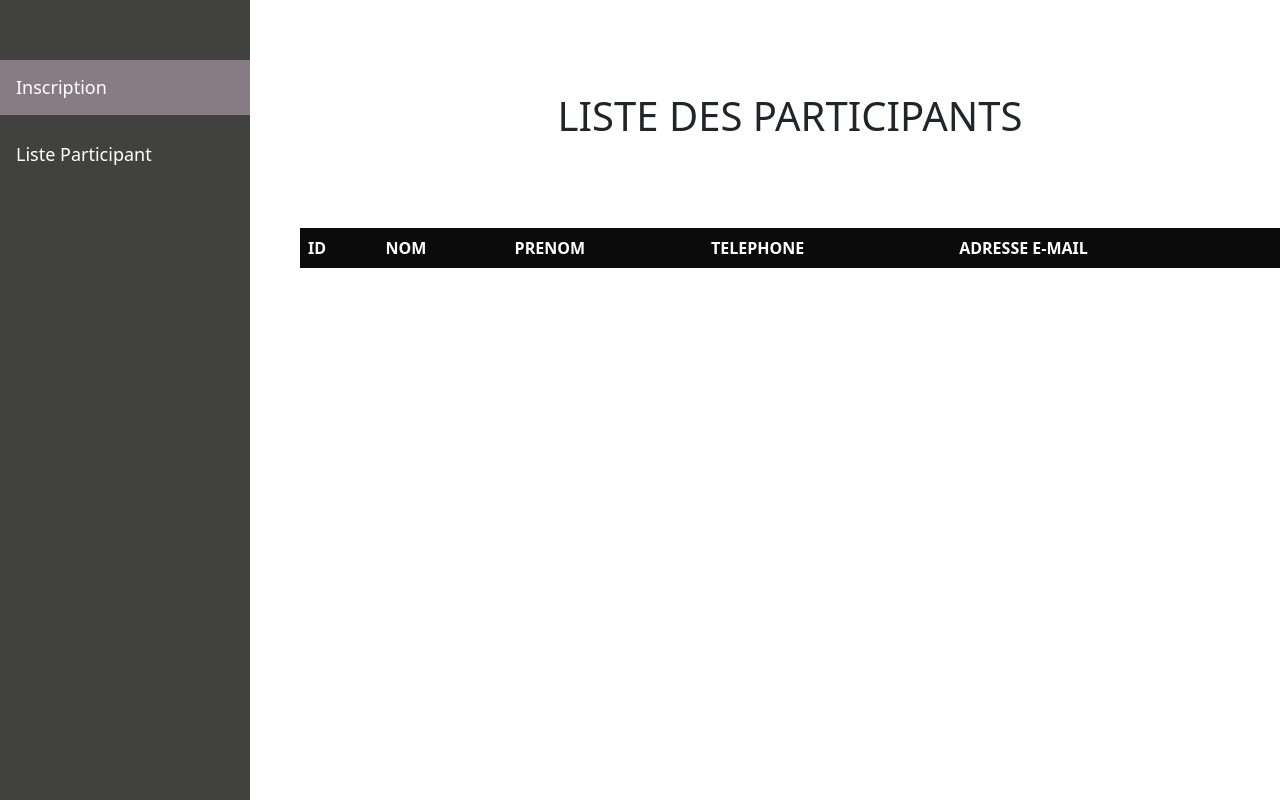
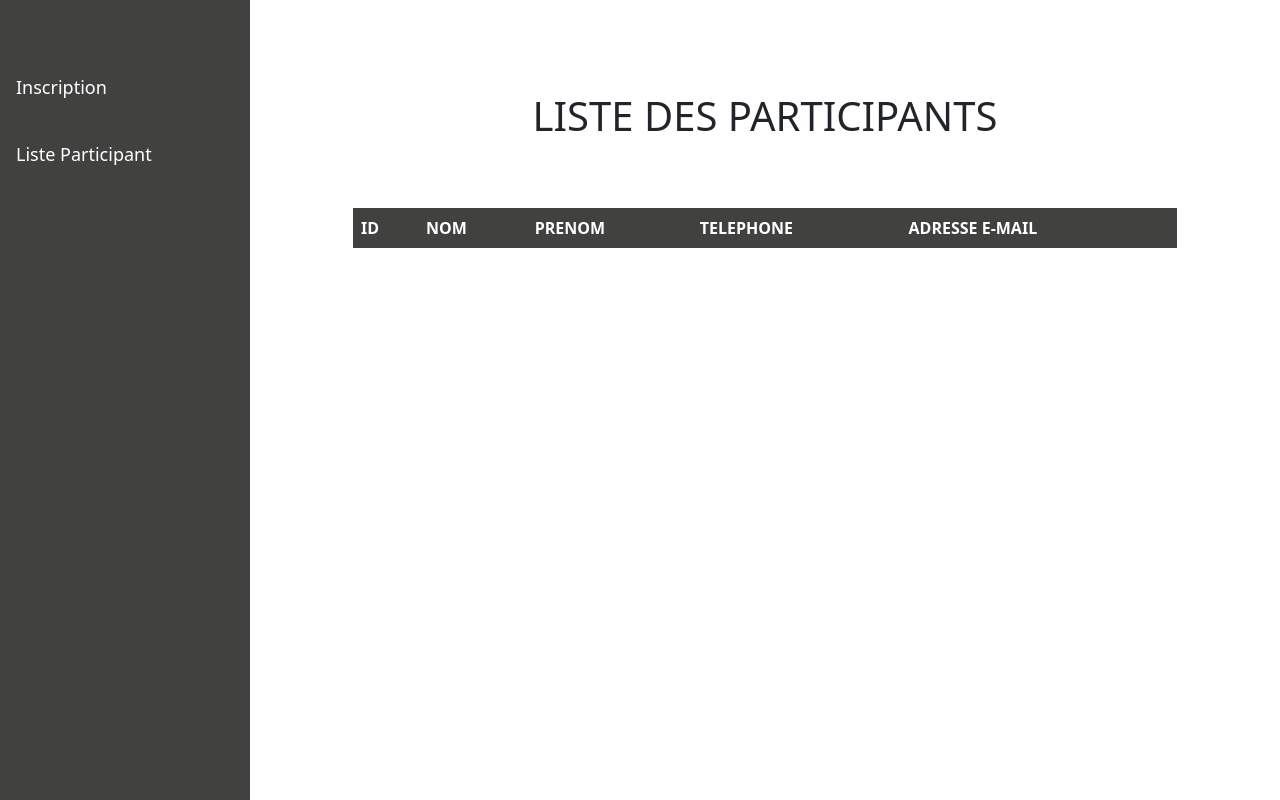
Before and after one commit to Tryphene/application, a PHP site: page /affichage.html in a window 1280 px wide. Run offline with PHP 8.4, Linux system fonts and the light colour scheme; lists and menus that the app fills with data are empty.

Commit message:
Fichier Frontend

```diff
--- a/affichage.html
+++ b/affichage.html
@@ -20,7 +20,6 @@
     <div class="content">
       <div class="esp">
         <h1>LISTE DES PARTICIPANTS</h1>
-        <span id="span"></span>
       </div>
       <div class="con">
         <table id="myTable">
@@ -34,6 +33,10 @@
           <!-- <tr id="ligne"></tr> -->
         </table>
       </div>
+
+      <div class="esp">
+        <span><i id="null"></i></span>
+      </div>
     </div>
 
     <script src="https://cdn.jsdelivr.net/npm/axios/dist/axios.min.js"></script>
--- a/affichage.js
+++ b/affichage.js
@@ -1,3 +1,5 @@
+var span = document.getElementById("null");
+
 function addRow() {
   var table = document.getElementById("myTable");
   var newRow = table.insertRow();
@@ -14,7 +16,11 @@ axios
   .then(function (response) {
     const responseData = response.data;
     datas = responseData.results.participant;
+    count = responseData.results.nbParticipant;
     // console.log(datas);
+    if (count == 0) {
+      span.innerText = "Aucun participant n'a été enregistré ! ☹️";
+    } else {
       datas.map((data) => {
         myTable.innerHTML += `<tr>
         <td>${data.id}</td>
@@ -24,8 +30,8 @@ axios
         <td>${data.mail}</td>
         </tr>`;
       });
+    }
   })
   .catch(function (error) {
-    // Traitement de l'erreur
     console.error(error);
   });
--- a/index.js
+++ b/index.js
@@ -10,7 +10,6 @@ var menus = [
 ];
 
 var select = 0;
-// console.log(select);
 
 var ul = document.getElementById("ul");
 var sidebar = document.getElementById("sidebar");
@@ -22,11 +21,14 @@ var telephone = document.getElementById("telephone");
 var span = document.getElementById("span");
 
 function maFonction(index) {
+  var select = 0;
   select = index;
+  localStorage.setItem("select", select);
   console.log(select);
 }
 
 function maFonction2(k) {
+  var select = localStorage.getItem("select");
   menus.map((menu, index) => {
     k.innerHTML += `<a class="${
       select == index ? "nav-link ac" : "nav-link"
@@ -36,21 +38,6 @@ function maFonction2(k) {
 
 maFonction2(sidebar);
 maFonction2(nav);
-
-// var datas = {
-//   nom: nom.value,
-//   prenom: prenom.value,
-//   telephone: telephone.value,
-//   mail: mail.value,
-// };
-
-var datas = new FormData();
-datas.append("nom", nom.value);
-datas.append("prenom", prenom.value);
-datas.append("telephone", telephone.value);
-datas.append("mail", mail.value);
-
-var t;
 
 function enregistrement() {
   var datas = new FormData();
@@ -67,7 +54,6 @@ function enregistrement() {
       console.log(telephone.value);
       console.log(mail.value);
 
-      t = response.data.message;
       nom.value = null;
       prenom.value = null;
       mail.value = null;
--- a/style.css
+++ b/style.css
@@ -45,7 +45,7 @@
   }
 
   table {
-      width: 100%;
+      width: 80%;
       border-collapse: collapse;
       margin-bottom: 20px;
     }
@@ -57,12 +57,12 @@
     }
 
     th {
-      background-color: #0b0b0b;
+      background-color: rgb(65, 66, 64);
       color: white;
     }
 
     .content {
-        margin-left: 300px;
+        margin-left: 250px;
         margin-top: 20px;
         justify-content: center;
       }
@@ -83,7 +83,7 @@
         display: flex;
         flex-direction: row;
         justify-content: center;
-        margin-bottom: 80px;
+        margin-bottom: 60px;
 
     }
 
@@ -142,7 +142,7 @@
     }
 
     .content {
-        margin-left: 50px;
+        margin-left: 0;
         margin-top: 100px;
         justify-content: center;
       }
```
Also changed, not shown: index.html (+8 -4 lines). Lines whose indentation alone changed are shown as unchanged.
